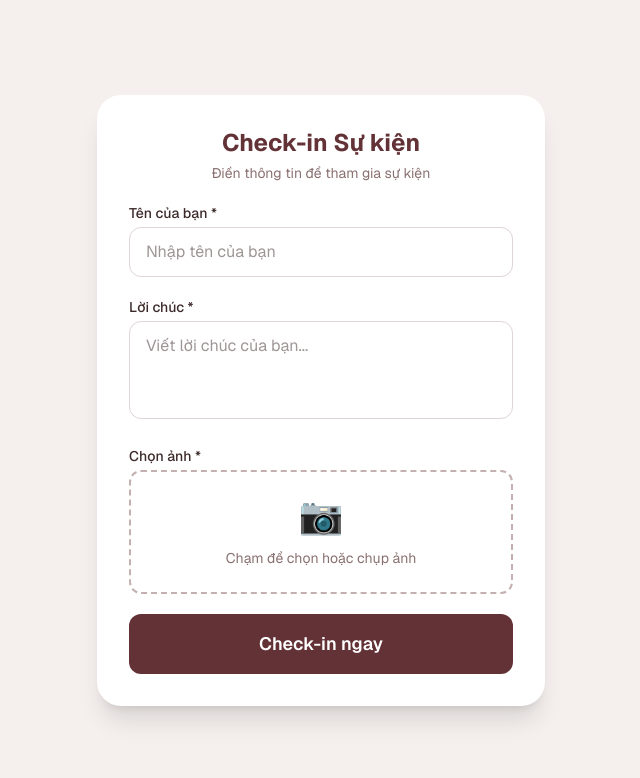
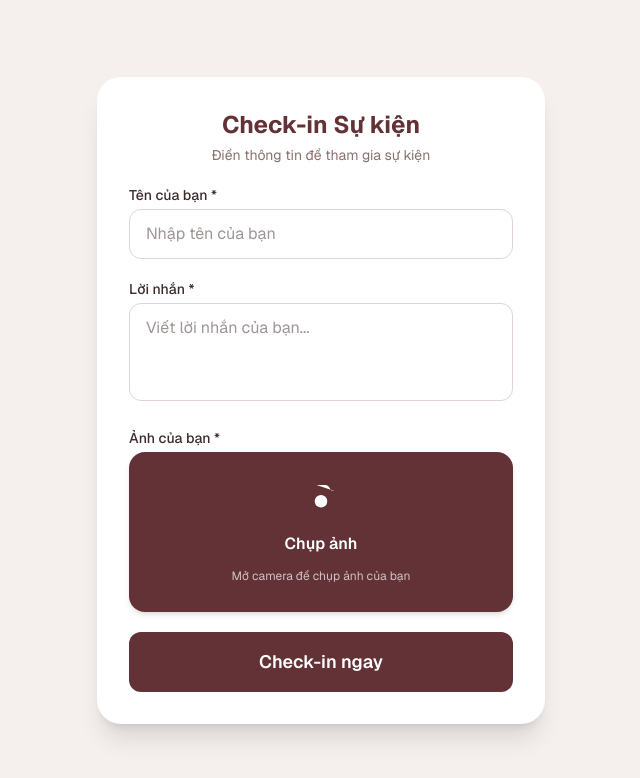
Before and after one commit to lehieu252/sun-checkin-event, a Next.js app in the folder frontend/: page /checkin in a window 1280 px wide. Shown: the top 778 px of the page, without its empty margins (319-959 px from the left). Built offline with nearby package versions, Linux system fonts and the light colour scheme; no server answers.

Commit message:
Update check in page

```diff
--- a/frontend/src/app/checkin/page.tsx
+++ b/frontend/src/app/checkin/page.tsx
@@ -1,7 +1,6 @@
 'use client';
 
-import Image from 'next/image';
-import { FormEvent, useRef, useState } from 'react';
+import { FormEvent, useState } from 'react';
 import { API_URL } from '@/lib/config';
 
 type FormStatus = 'idle' | 'submitting' | 'success' | 'error';
@@ -13,16 +12,16 @@ export default function CheckinPage() {
   const [preview, setPreview] = useState<string | null>(null);
   const [status, setStatus] = useState<FormStatus>('idle');
   const [errorMsg, setErrorMsg] = useState('');
-  const fileInputRef = useRef<HTMLInputElement>(null);
+  const [inputKey, setInputKey] = useState(0);
 
   const handlePhotoChange = (e: React.ChangeEvent<HTMLInputElement>) => {
     const file = e.target.files?.[0];
     if (!file) return;
-
+    if (preview) URL.revokeObjectURL(preview);
     setPhoto(file);
-    const reader = new FileReader();
-    reader.onload = (ev) => setPreview(ev.target?.result as string);
-    reader.readAsDataURL(file);
+    setPreview(URL.createObjectURL(file));
+    // Increment key so the same file can be re-selected next time
+    setInputKey((k) => k + 1);
   };
 
   const handleSubmit = async (e: FormEvent) => {
@@ -110,12 +109,12 @@ export default function CheckinPage() {
 
         <div>
           <label className="mb-1 block text-sm font-medium text-[#3d2b2b]">
-            Lời chúc *
+            Lời nhắn *
           </label>
           <textarea
             value={message}
             onChange={(e) => setMessage(e.target.value)}
-            placeholder="Viết lời chúc của bạn..."
+            placeholder="Viết lời nhắn của bạn..."
             rows={3}
             className="w-full resize-none rounded-xl border border-[#e0d5d5] px-4 py-3 text-[#3d2b2b] outline-none focus:border-[#633236] focus:ring-2 focus:ring-[#633236]/20"
             required
@@ -124,40 +123,60 @@ export default function CheckinPage() {
 
         <div>
           <label className="mb-1 block text-sm font-medium text-[#3d2b2b]">
-            Chọn ảnh *
+            Ảnh của bạn *
           </label>
+
+          {/* Không dùng capture="user" để iOS Safari hiển thị menu Photo Library / Take Photo */}
           <input
-            ref={fileInputRef}
+            key={inputKey}
+            id="photo-input"
             type="file"
             accept="image/*"
-            capture="user"
             onChange={handlePhotoChange}
-            className="hidden"
+            className="sr-only"
           />
-          <button
-            type="button"
-            onClick={() => fileInputRef.current?.click()}
-            className="flex w-full flex-col items-center gap-3 rounded-xl border-2 border-dashed border-[#c4b0b0] py-6 transition-colors hover:border-[#633236] hover:bg-[#faf7f5]"
-          >
-            {preview ? (
-              <div className="relative h-32 w-32 overflow-hidden rounded-full">
-                <Image
+
+          {preview ? (
+            /* Preview + nút chụp lại */
+            <div className="flex flex-col items-center gap-3">
+              <div className="h-36 w-36 overflow-hidden rounded-full border-4 border-[#633236] shadow-md">
+                {/* eslint-disable-next-line @next/next/no-img-element */}
+                <img
                   src={preview}
                   alt="Preview"
-                  fill
-                  className="object-cover"
-                  unoptimized
+                  className="h-full w-full object-cover"
                 />
               </div>
-            ) : (
-              <>
-                <span className="text-4xl">📷</span>
-                <span className="text-sm text-[#8a7070]">
-                  Chạm để chọn hoặc chụp ảnh
-                </span>
-              </>
-            )}
-          </button>
+              <label
+                htmlFor="photo-input"
+                className="flex cursor-pointer items-center gap-2 rounded-xl border border-[#c4b0b0] px-5 py-2 text-sm text-[#633236] transition-colors hover:border-[#633236] hover:bg-[#faf7f5]"
+              >
+                <span>🔄</span> Chọn ảnh khác
+              </label>
+            </div>
+          ) : (
+            /* Nút mở camera — dùng <label> để kích hoạt input an toàn trên mọi trình duyệt */
+            <label
+              htmlFor="photo-input"
+              className="flex w-full cursor-pointer flex-col items-center gap-3 rounded-2xl bg-[#633236] py-7 text-white shadow-md transition-opacity hover:opacity-90 active:opacity-80"
+            >
+              <svg
+                xmlns="http://www.w3.org/2000/svg"
+                viewBox="0 0 24 24"
+                fill="currentColor"
+                className="h-10 w-10"
+              >
+                <path d="M12 9a3.75 3.75 0 1 0 0 7.5A3.75 3.75 0 0 0 12 9Z" />
+                <path
+                  fillRule="evenodd"
+                  d="M9.344 3.071a49.52 49.52 0 0 1 5.312 0c.967.052 1.83.585 2.332 1.39l.821 1.317c.24.383.645.643 1.11.71.386.054.77.113 1.152.177 1.432.239 2.429 1.493 2.909V18a3 3 0 0 1-3 3h-15a3 3 0 0 1-3-3V9.574c0-1.416.997-2.67 2.429-2.909.382-.064.766-.123 1.151-.178a1.56 1.56 0 0 0 1.11-.71l.822-1.315a2.942 2.942 0 0 1 2.332-1.39ZM6.75 12.75a5.25 5.25 0 1 1 10.5 0 5.25 5.25 0 0 1-10.5 0Zm12-1.5a.75.75 0 1 0 0-1.5.75.75 0 0 0 0 1.5Z"
+                  clipRule="evenodd"
+                />
+              </svg>
+              <span className="text-base font-semibold">Chụp ảnh</span>
+              <span className="text-xs text-white/70">Mở camera để chụp ảnh của bạn</span>
+            </label>
+          )}
         </div>
 
         {status === 'error' && errorMsg && (
```
